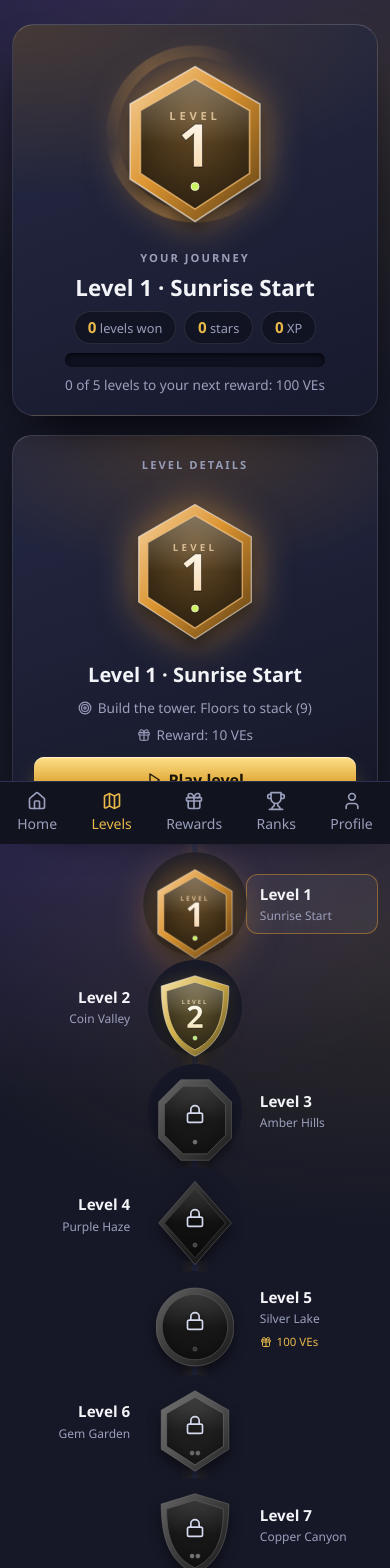
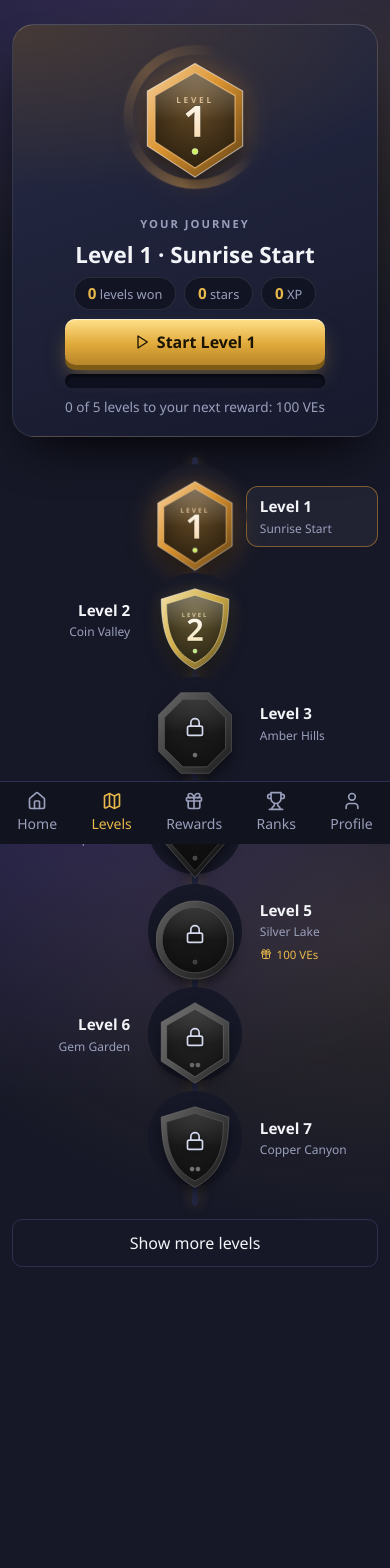
Before and after one commit to ChenchuSasank/VELoop, a React (Vite) app: page /Lvl-Dashboard/levels in a window 390 px wide. Shown: the top 1568 px of the page. After the commit the page ends 1386 px from the top, so only its background shows below. Built offline with nearby package versions, Linux system fonts and the light colour scheme.

Commit message:
Unify level roadmap with game levels

```diff
--- a/src/components/LevelRunner/LevelRunner.jsx
+++ b/src/components/LevelRunner/LevelRunner.jsx
@@ -9,9 +9,9 @@ import shared from '../../styles/shared.module.css'
 import pages from '../../pages/Pages.module.css'
 import styles from './LevelRunner.module.css'
 
-export default function LevelRunner({ n, onNext, onWin, showTitle = true }) {
+export default function LevelRunner({ n, onNext, onWin, showTitle = true, autoStart = false }) {
   const { completed, complete, stars } = useProgress()
-  const [phase, setPhase] = useState('intro')
+  const [phase, setPhase] = useState(autoStart ? 'play' : 'intro')
   const [result, setResult] = useState(null)
   const [round, setRound] = useState(0)
 
--- a/src/pages/LevelDashboard/LevelDashboard.jsx
+++ b/src/pages/LevelDashboard/LevelDashboard.jsx
@@ -84,7 +84,7 @@ export default function LevelDashboard() {
       <h1 className={styles.title}>{getGreeting()}, {data.name}! 👋</h1>
       <p className={styles.sub}>Level up your journey and unlock epic rewards every day.</p>
 
-      <Link to="/Lvl-Dashboard/levels" className="d-block mb-3 text-decoration-none">
+      <Link to={`/Lvl-Dashboard/play/${level}${completed > 0 ? '?go=1' : ''}`} className="d-block mb-3 text-decoration-none">
         <div className={styles.goldBtn} style={{ textAlign: 'center' }}>{level === 1 && !progress.stars[1] ? 'Start Level 1' : `Continue Level ${level}`}</div>
       </Link>
       <div className="row g-3">
--- a/src/pages/LevelMap/LevelMap.jsx
+++ b/src/pages/LevelMap/LevelMap.jsx
@@ -1,6 +1,6 @@
 import { useState } from 'react'
 import { Link } from 'react-router-dom'
-import { Gift, Star, Lock, Play, Target, LocateFixed } from 'lucide-react'
+import { Gift, Star, Lock, Play, Target } from 'lucide-react'
 import { useProgress } from '../../hooks/useProgress'
 import { levelConfig, levelReward, nextMilestone, milestones } from '../../data/levels'
 import LevelBadge from '../../components/LevelBadge/LevelBadge'
@@ -9,25 +9,31 @@ import styles from './LevelMap.module.css'
 
 export default function LevelMap() {
   const { unlocked, completed, stars, xp } = useProgress()
-  const [extra, setExtra] = useState(0)
+  const [from, setFrom] = useState(Math.max(1, unlocked - 2))
+  const [to, setTo] = useState(unlocked + 6)
   const [selected, setSelected] = useState(unlocked)
+  const [picked, setPicked] = useState(false)
 
-  const total = Math.max(20, unlocked + 4) + extra
+  const small = typeof window !== 'undefined' && window.innerWidth < 576
+  const badgeSize = small ? 110 : 150
   const totalStars = Object.values(stars).reduce((a, b) => a + b, 0)
   const milestone = nextMilestone(completed)
   const pct = milestone ? Math.min(100, Math.round((completed / milestone.level) * 100)) : 100
   const cur = levelConfig(unlocked)
   const sel = levelConfig(selected)
-  const fill = total > 1 ? ((unlocked - 1) / (total - 1)) * 100 : 0
+  const rows = Array.from({ length: to - from + 1 }, (_, k) => from + k)
+  const fill = rows.length > 1 ? ((unlocked - from) / (rows.length - 1)) * 100 : 0
 
+  const playLink = `/Lvl-Dashboard/play/${unlocked}${completed > 0 ? '?go=1' : ''}`
+  const playLabel = completed === 0 && !stars[1] ? 'Start Level 1' : `Continue Level ${unlocked}`
   const stateOf = (n) => (n < unlocked ? 'done' : n === unlocked ? 'current' : n === unlocked + 1 ? 'next' : 'locked')
   const isMilestone = (n) => milestones.some((m) => m.level === n)
-  const rows = Array.from({ length: total }, (_, k) => k + 1)
+  const pick = (n) => { setSelected(n); setPicked(true) }
 
   return (
     <main className={`container py-4 ${styles.page}`}>
       <section className={styles.top} style={{ '--h': cur.hue }}>
-        <div className={styles.halo}><LevelBadge n={unlocked} size={150} state="current" /></div>
+        <div className={styles.halo} style={{ width: badgeSize * 1.33, height: badgeSize * 1.33 }}><LevelBadge n={unlocked} size={badgeSize} state="current" /></div>
         <div className={styles.topText}>
           <span className={styles.eyebrow}>Your journey</span>
           <h1 className={styles.title}>Level {unlocked} · {cur.name}</h1>
@@ -36,10 +42,8 @@ export default function LevelMap() {
             <span><b>{totalStars}</b> stars</span>
             <span><b>{xp}</b> XP</span>
           </div>
+          <Link to={playLink} className={`${shared.goldBtn} ${styles.cta}`}><Play size={16} /> {playLabel}</Link>
           <div className={shared.bar}><div className={shared.fill} style={{ width: pct + '%' }} /></div>
-          {unlocked > 4 && (
-            <button className={styles.jump} onClick={() => { setSelected(unlocked); document.getElementById(`lvl-${unlocked}`)?.scrollIntoView({ block: 'center', behavior: 'smooth' }) }}><LocateFixed size={14} /> Go to my level</button>
-          )}
           <p className={styles.sub}>
             {milestone ? `${completed} of ${milestone.level} levels to your next reward: ${milestone.text}` : 'All milestone rewards reached'}
           </p>
@@ -47,7 +51,7 @@ export default function LevelMap() {
       </section>
 
       <div className={styles.layout}>
-        <aside className={styles.detail} style={{ '--h': sel.hue }}>
+        <aside className={`${styles.detail} ${picked ? styles.open : ''}`} style={{ '--h': sel.hue }}>
           <span className={styles.eyebrow}>Level details</span>
           <LevelBadge n={selected} size={130} state={stateOf(selected)} />
           <h2>Level {selected} · {sel.name}</h2>
@@ -65,11 +69,15 @@ export default function LevelMap() {
           )}
         </aside>
 
+        <div className={styles.pathWrap}>
+          {from > 1 && (
+            <button className={shared.ghostBtn} onClick={() => setFrom((f) => Math.max(1, f - 10))}>Show earlier levels (1–{from - 1})</button>
+          )}
           <section className={styles.path} style={{ '--fill': fill + '%' }} aria-label="Level journey">
             {rows.map((n, i) => {
               const c = levelConfig(n)
               return (
-              <button key={n} id={`lvl-${n}`} className={`${styles.row} ${i % 2 ? styles.flip : ''} ${selected === n ? styles.sel : ''}`} onClick={() => setSelected(n)} aria-label={`Level ${n}`} style={{ '--h': c.hue }}>
+                <button key={n} id={`lvl-${n}`} className={`${styles.row} ${i % 2 ? styles.flip : ''} ${selected === n ? styles.sel : ''}`} onClick={() => pick(n)} aria-label={`Level ${n}`} style={{ '--h': c.hue }}>
                   <span className={styles.node}><LevelBadge n={n} size={78} state={stateOf(n)} /></span>
                   <span className={styles.label}>
                     <b>Level {n}</b>
@@ -80,9 +88,9 @@ export default function LevelMap() {
               )
             })}
           </section>
+          <button className={shared.ghostBtn} onClick={() => setTo((t) => t + 10)}>Show more levels</button>
         </div>
-
-      <button className={shared.ghostBtn} onClick={() => setExtra((e) => e + 10)}>Show more levels</button>
+      </div>
     </main>
   )
 }
--- a/src/pages/LevelMap/LevelMap.module.css
+++ b/src/pages/LevelMap/LevelMap.module.css
@@ -254,7 +254,7 @@
         top: 84px;
     }
 
-    .path {
+    .pathWrap {
         grid-column: 1;
         grid-row: 1;
     }
@@ -270,11 +270,6 @@
 
     .chips {
         justify-content: center;
-    }
-
-    .halo {
-        width: 180px;
-        height: 180px;
     }
 
     .row {
@@ -293,21 +288,29 @@
     }
 }
 
-.jump {
-    justify-self: start;
+.pathWrap {
+    display: grid;
+    gap: .8rem;
+    min-width: 0;
+}
+
+.cta {
     display: inline-flex;
     align-items: center;
+    justify-content: center;
     gap: .4rem;
-    background: rgba(10, 11, 20, .55);
-    color: var(--gold);
-    border: 1px solid rgba(232, 184, 74, .4);
-    border-radius: 99px;
-    padding: .3rem .9rem;
-    font-size: .8rem;
+    width: fit-content;
+    text-decoration: none;
+}
+
+@media (max-width: 991px) {
+    .detail:not(.open) {
+        display: none;
+    }
 }
 
 @media (max-width: 575px) {
-    .jump {
-        justify-self: center;
+    .cta {
+        width: 100%;
     }
 }
--- a/src/pages/LevelPlay/LevelPlay.jsx
+++ b/src/pages/LevelPlay/LevelPlay.jsx
@@ -1,4 +1,4 @@
-import { useParams, useNavigate, Navigate } from 'react-router-dom'
+import { useParams, useNavigate, useSearchParams, Navigate } from 'react-router-dom'
 import { useProgress } from '../../hooks/useProgress'
 import { levelConfig } from '../../data/levels'
 import LevelRunner from '../../components/LevelRunner/LevelRunner'
@@ -7,6 +7,7 @@ import styles from '../Pages.module.css'
 export default function LevelPlay() {
   const n = Number(useParams().n)
   const navigate = useNavigate()
+  const [params] = useSearchParams()
   const { unlocked } = useProgress()
 
   if (!Number.isInteger(n) || n < 1 || n > unlocked) return <Navigate to="/Lvl-Dashboard/levels" replace />
@@ -14,7 +15,7 @@ export default function LevelPlay() {
   return (
     <main className="container py-4" style={{ maxWidth: 560 }}>
       <h1 className={styles.head}>Level {n} · {levelConfig(n).name}</h1>
-      <LevelRunner key={n} n={n} showTitle={false} onNext={() => navigate(`/Lvl-Dashboard/play/${n + 1}`)} />
+      <LevelRunner key={n} n={n} showTitle={false} autoStart={params.get('go') === '1'} onNext={() => navigate(`/Lvl-Dashboard/play/${n + 1}`)} />
     </main>
   )
 }
```
Lines whose indentation alone changed are shown as unchanged.
